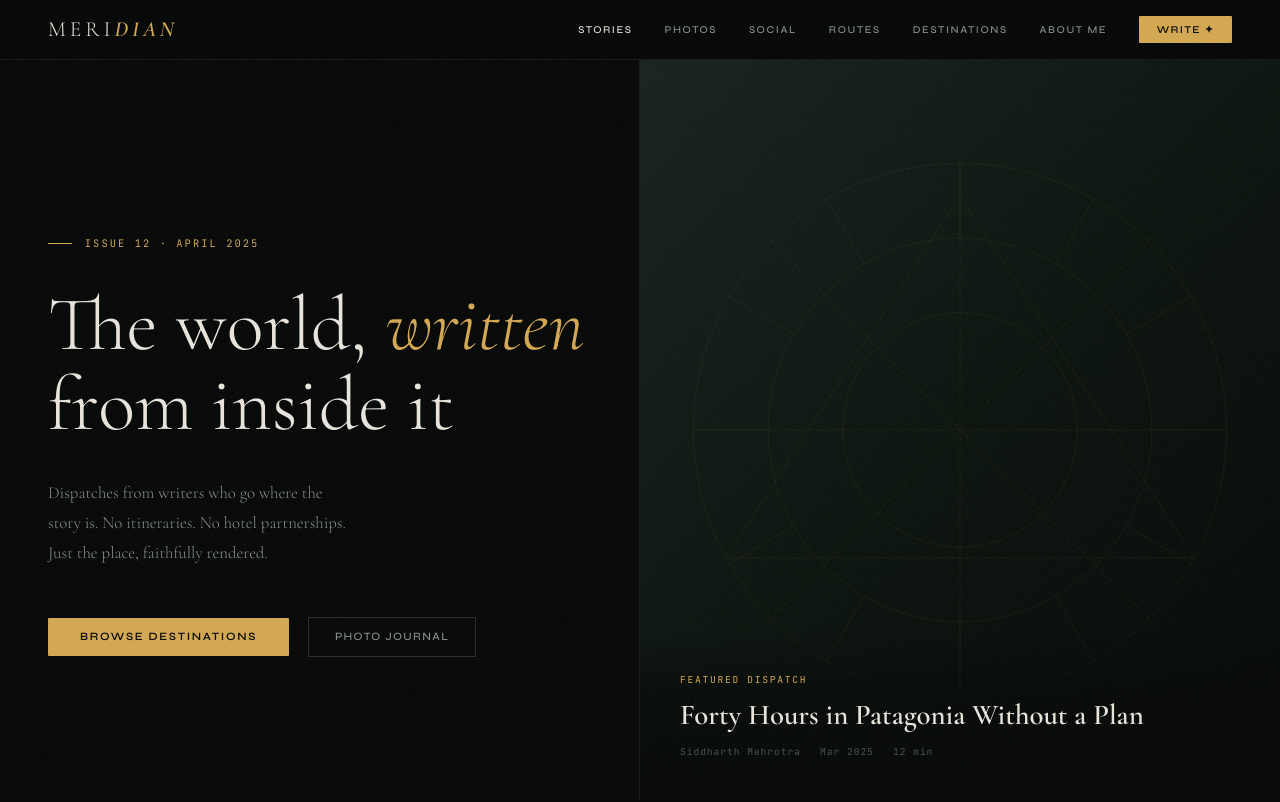
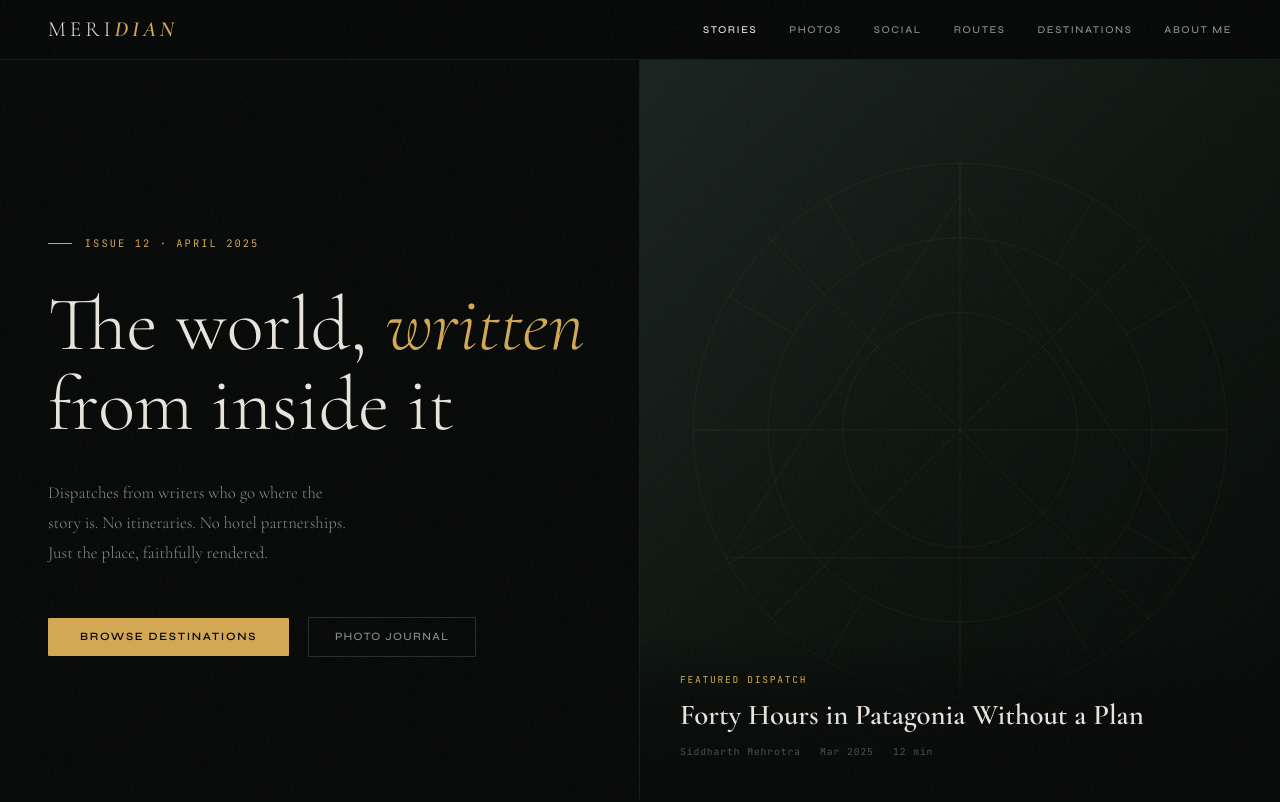
Before and after one commit to dc47602/Meridian, a React (Vite) app: page / in a window 1280 px wide. Shown: the top 802 px of the page. Built offline with nearby package versions, Linux system fonts and the light colour scheme.

Commit message:
Remove Write button and related page logic
Removed 'Write' button and its associated page rendering.

```diff
--- a/App.jsx
+++ b/App.jsx
@@ -915,7 +915,6 @@ export default function App() {
           <button className={`nav-link ${page==="routes"?"active":""}`} onClick={()=>nav("routes")}>Routes</button>
           <button className={`nav-link ${page==="destinations"?"active":""}`} onClick={()=>nav("destinations")}>Destinations</button>
           <button className={`nav-link ${page==="about"?"active":""}`} onClick={()=>nav("about")}>About Me</button>
-          <button className="nav-write-btn" onClick={()=>nav("write")}>Write ✦</button>
         </div>
       </div>
 
@@ -978,7 +977,6 @@ export default function App() {
       {page==="social"       && <SocialPage onOpenPost={openPost}/>}
       {page==="routes"       && <RoutesPage/>}
       {page==="about"        && <AboutPage onNav={nav}/>}
-      {page==="write"        && <WriterPage/>}
 
       {page==="destinations" && (
         <div className="page" style={{paddingTop:"60px"}}>
```
